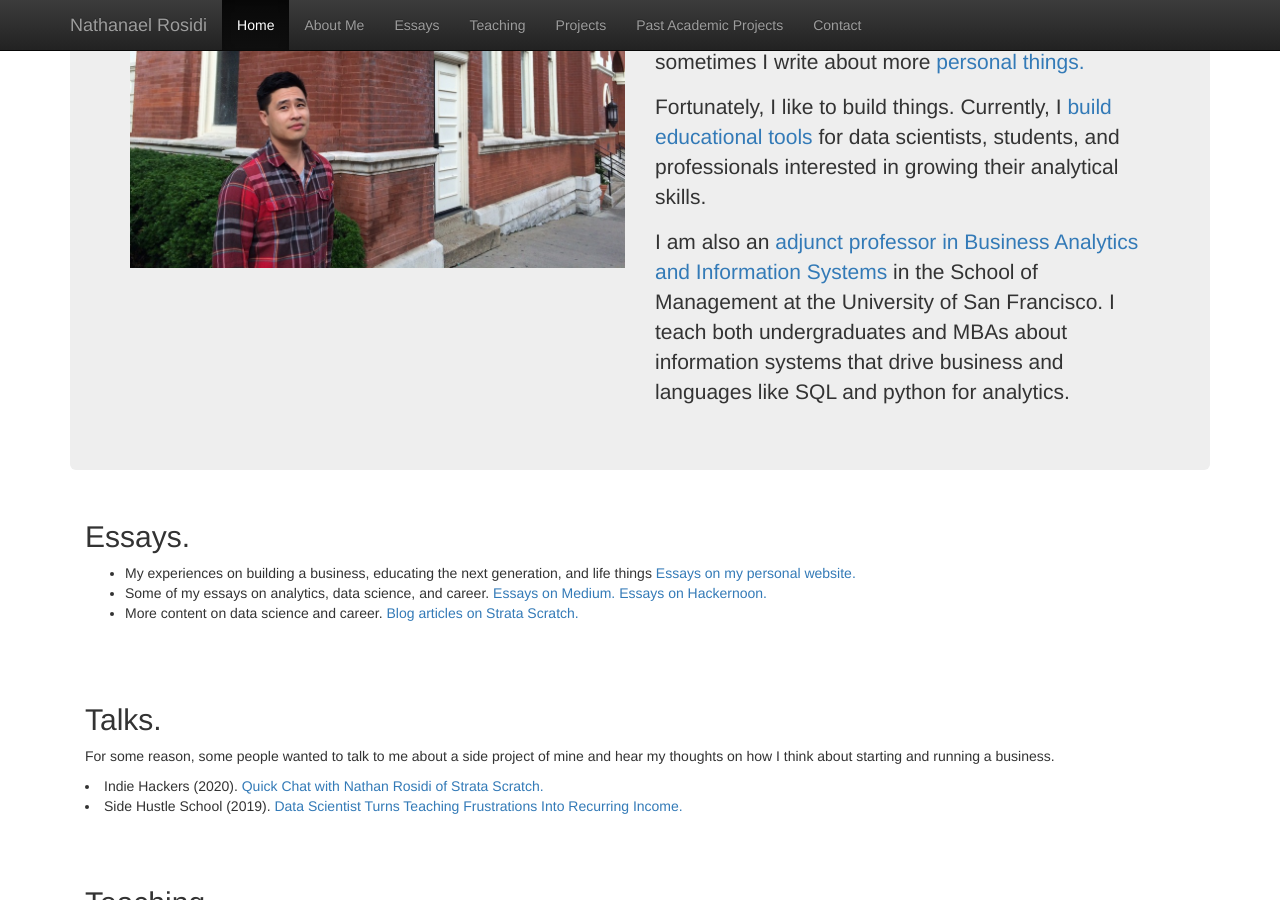
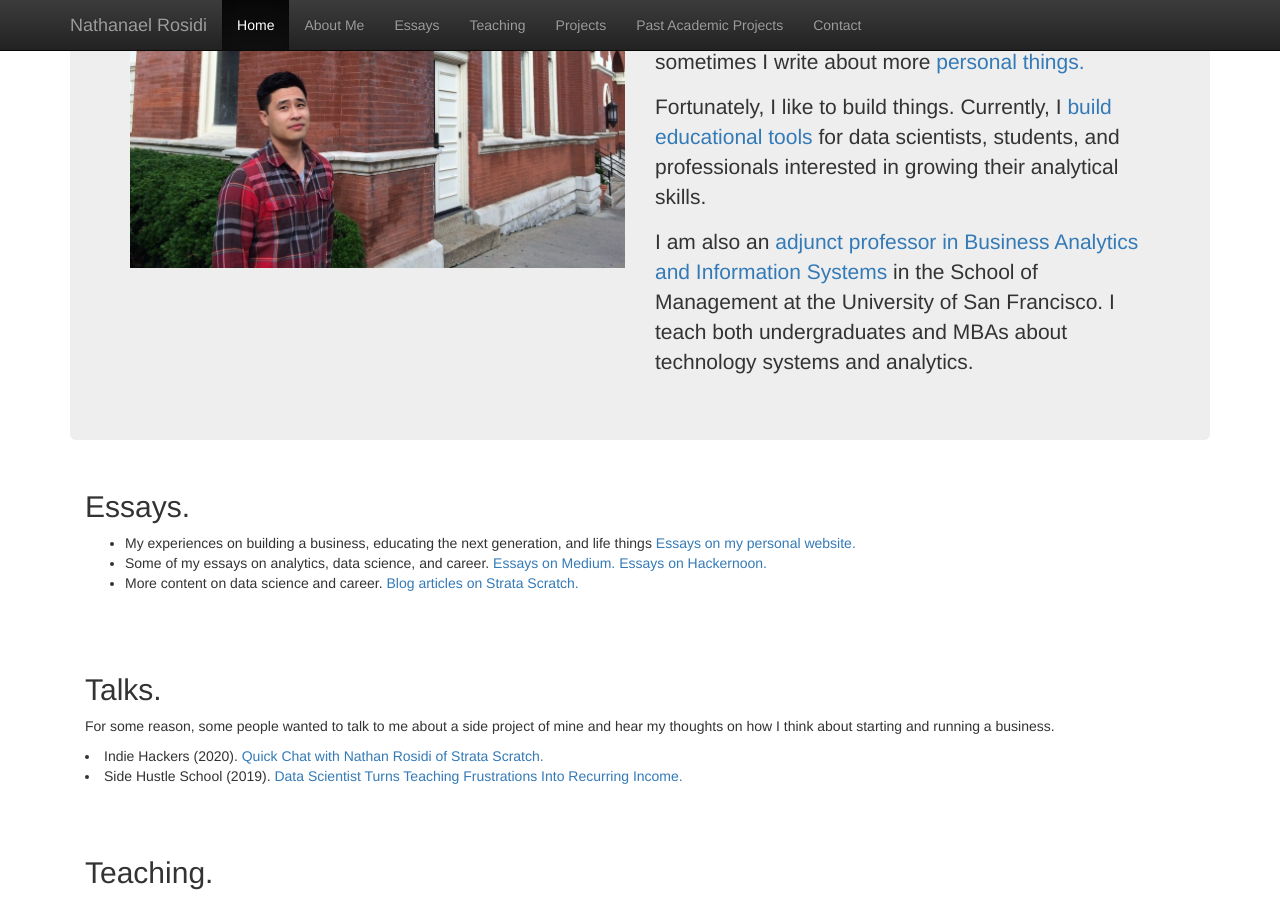
Before and after one commit to nlrosidi/nlrosidi.github.io, a Jekyll site: the page index.html, which Jekyll copies as it is, in a window 1280 px wide and 900 px high, scrolled down 371 px. Built offline with Jekyll 4.4.1, drawn with Linux system fonts in a browser that asks for light colours; nearby versions of some CDN libraries.

Commit message:
Update index.html

```diff
--- a/index.html
+++ b/index.html
@@ -64,7 +64,7 @@
                     <p>I'm currently in product strategy in the biotech/healthcare field. I was previously in (and still sort of in) the data science field but age and life have a way of making you feel out of touch with the new stuff. At least I can still <a target="_blank" href="https://medium.com/@nathanrosidi">write about it though.</a> And sometimes I write about more <a target="_blank" href="https://blog.nathanrosidi.com">personal things.</a></p>
 		    <p>Fortunately, I like to build things. Currently, I <a target="_blank" href="https://platform.stratascratch.com"> build educational tools</a> for data scientists, students, and professionals interested in growing their analytical skills.</p>
                     <p>I am also an <a target="_blank" href="https://www.usfca.edu/management/faculty/nathanael-rosidi">adjunct professor in Business Analytics and Information Systems</a> in the School of Management at the University of San Francisco. I teach
-                	both undergraduates and MBAs about information systems that drive business and languages like SQL and python for analytics.</p>
+                	both undergraduates and MBAs about technology systems and analytics.</p>
 		</div>
 	    </div>
 	</div>
```
